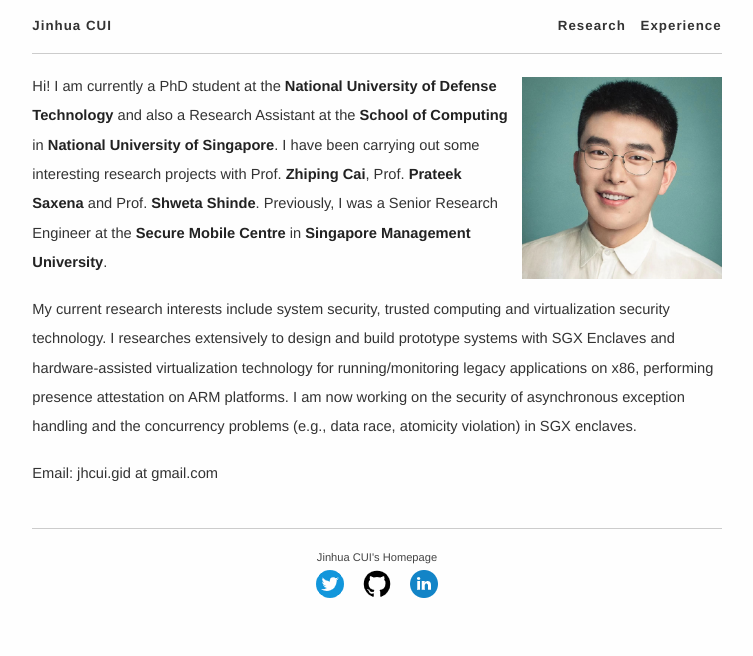
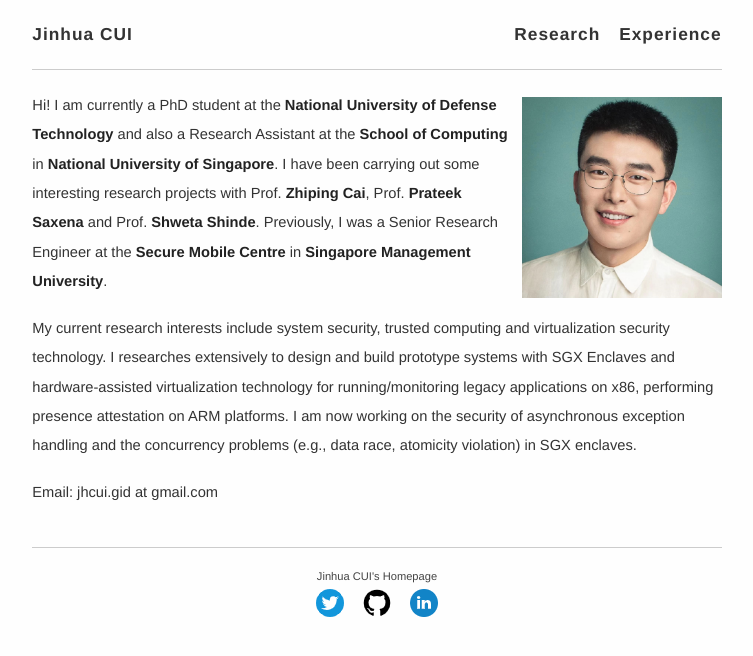
Before and after one commit to cimcs/cimcs.github.io, a Jekyll site: the page built from index.md, in a window 1280 px wide. Shown: the top 656 px of the page, without its empty margins (263-1016 px from the left). Built offline with Jekyll 4.4.1, drawn with Linux system fonts in a browser that asks for light colours; comment, search, counter and statistics services are not loaded.

Commit message:
Update main.scss

```diff
--- a/css/main.scss
+++ b/css/main.scss
@@ -11,7 +11,7 @@ $base-font-size:   11pt;
 $base-line-height: 2;
 
 $heading-font-family: $base-font-family;
-$heading-font-size:   10pt;
+$heading-font-size:   13pt;
 $heading-line-height: 1;
 
 $small-font-size:  0.875em;
```
